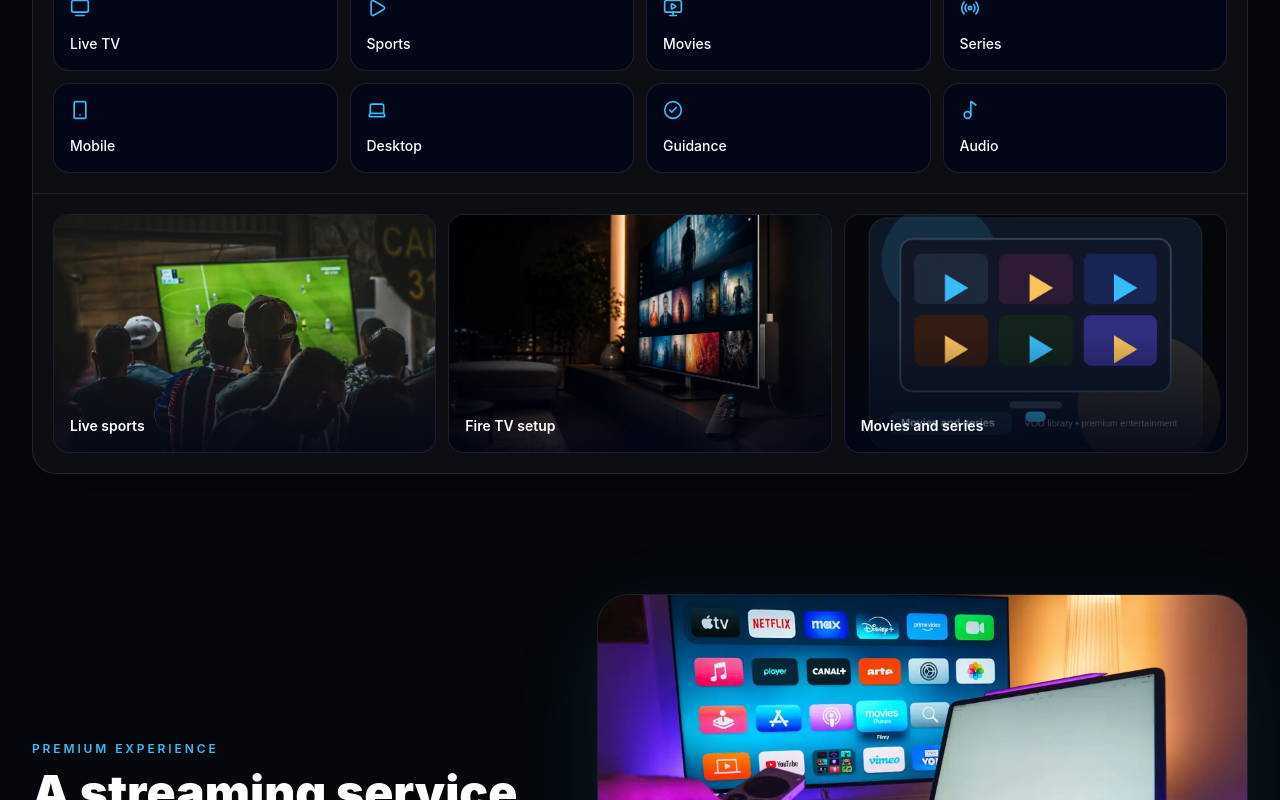
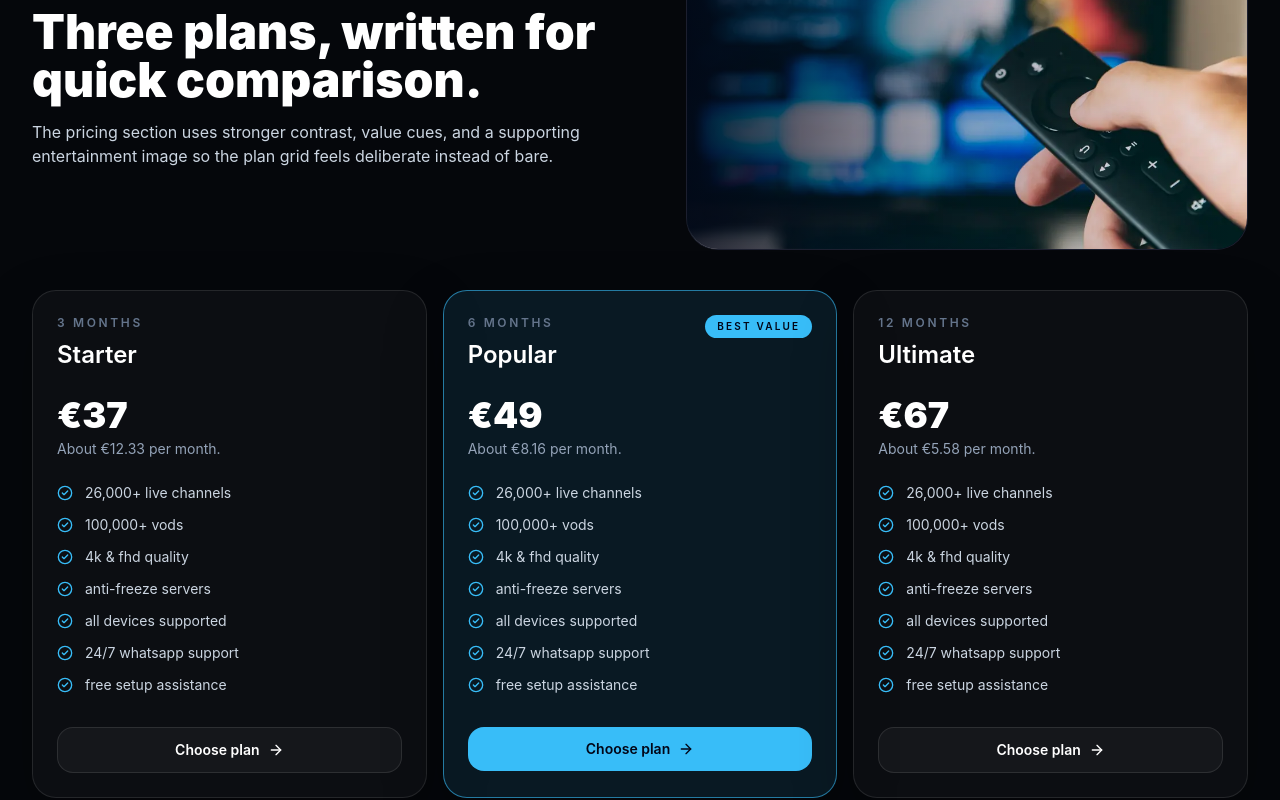
Before and after one commit to mangusta36/qwevotv-stream, a Next.js app: page / in a window 1280 px wide. Shown: the part 1060-1860 px from the top of the page. Built offline with nearby package versions, Linux system fonts and the light colour scheme.

Commit message:
jajahwhgwg131212222332

```diff
--- a/src/app/page.tsx
+++ b/src/app/page.tsx
@@ -14,10 +14,10 @@ const serviceSchema = {
   "@graph": [
     {
       "@type": "Organization",
-      "@id": "https://www.qwevotv.com/#organization",
+      "@id": "https://www.qwevotv.pro/#organization",
       name: SITE_NAME,
-      url: "https://www.qwevotv.com",
-      logo: "https://www.qwevotv.com/icones.png",
+      url: "https://www.qwevotv.pro",
+      logo: "https://www.qwevotv.pro/icones.png",
       contactPoint: {
         "@type": "ContactPoint",
         contactType: "customer support",
@@ -27,16 +27,16 @@ const serviceSchema = {
     },
     {
       "@type": "WebSite",
-      "@id": "https://www.qwevotv.com/#website",
+      "@id": "https://www.qwevotv.pro/#website",
       name: SITE_NAME,
-      url: "https://www.qwevotv.com",
-      publisher: { "@id": "https://www.qwevotv.com/#organization" },
+      url: "https://www.qwevotv.pro",
+      publisher: { "@id": "https://www.qwevotv.pro/#organization" },
     },
     {
       "@type": "Service",
-      "@id": "https://www.qwevotv.com/#service",
+      "@id": "https://www.qwevotv.pro/#service",
       name: "qwevo tv premium IPTV service",
-      provider: { "@id": "https://www.qwevotv.com/#organization" },
+      provider: { "@id": "https://www.qwevotv.pro/#organization" },
       serviceType: "IPTV streaming subscription",
       areaServed: "Worldwide",
       description: "Premium IPTV streaming with live TV, sports, movies, and support across major devices.",
@@ -50,7 +50,7 @@ const serviceSchema = {
     },
     {
       "@type": "FAQPage",
-      "@id": "https://www.qwevotv.com/#faq",
+      "@id": "https://www.qwevotv.pro/#faq",
       mainEntity: FAQ_ITEMS.map((item) => ({
         "@type": "Question",
         name: item.question,
@@ -75,6 +75,70 @@ export default function Home() {
 
       <section id="home">
         <Hero />
+      </section>
+
+      {/* --- PRICING SECTION --- */}
+      <section id="pricing" className="section-shell py-12 md:py-20">
+        <div className="grid gap-8 lg:grid-cols-[1.05fr_0.95fr] lg:items-center">
+          <div className="max-w-2xl">
+            <p className="text-xs font-semibold uppercase tracking-[0.24em] text-primary">Pricing snapshot</p>
+            <h2 className="mt-3 text-3xl font-black leading-tight text-white md:text-5xl">
+              Three plans, written for quick comparison.
+            </h2>
+            <p className="mt-4 text-sm leading-relaxed text-slate-300 md:text-base">
+              The pricing section uses stronger contrast, value cues, and a supporting entertainment image so the plan grid feels deliberate instead of bare.
+            </p>
+          </div>
+          <div className="relative aspect-[16/10] overflow-hidden rounded-[2rem] border border-white/10 bg-slate-950">
+            <Image
+              src="/images/4k-entertainment.webp"
+              alt="4K entertainment streaming interface on television"
+              fill
+              sizes="(min-width: 1024px) 42vw, 100vw"
+              className="object-cover"
+            />
+            <div className="absolute inset-0 bg-gradient-to-r from-slate-950/85 via-slate-950/25 to-transparent" />
+            <div className="absolute left-5 top-5 rounded-2xl border border-white/10 bg-slate-950/70 px-4 py-3 backdrop-blur-md">
+              <p className="text-xs font-semibold uppercase tracking-[0.22em] text-secondary">4K entertainment</p>
+            </div>
+          </div>
+        </div>
+
+        <div className="mt-10 grid gap-4 lg:grid-cols-3">
+          {PRICING_PLANS.map((plan) => (
+            <article key={plan.id} className={`surface-panel flex h-full flex-col p-6 ${plan.recommended ? "border-primary/60 bg-primary/10" : ""}`}>
+              <div className="flex items-start justify-between gap-4">
+                <div>
+                  <p className="text-xs font-semibold uppercase tracking-[0.22em] text-slate-500">{plan.duration}</p>
+                  <h3 className="mt-2 text-2xl font-semibold text-white">{plan.name}</h3>
+                </div>
+                {plan.recommended ? <span className="rounded-full bg-primary px-3 py-1 text-[10px] font-semibold uppercase tracking-[0.22em] text-slate-950">Best value</span> : null}
+              </div>
+              <p className="mt-6 text-4xl font-black text-white">€{plan.price}</p>
+              <p className="mt-1 text-sm text-slate-400">About €{plan.monthly} per month.</p>
+              <ul className="mt-6 space-y-3">
+                {/* DEBA HNA GHADI IBANO GA3 L-KHADAMAT HIT HAYYEDNA .slice(0, 4) */}
+                {plan.features.map((feature) => (
+                  <li key={feature} className="flex items-start gap-3 text-sm text-slate-300">
+                    <CheckCircle2 className="mt-0.5 h-4 w-4 shrink-0 text-primary" />
+                    <span>{feature}</span>
+                  </li>
+                ))}
+              </ul>
+              <a
+                href={`${WHATSAPP_URL}?text=${encodeURIComponent(`Hello, I want the ${plan.duration} plan from ${SITE_NAME}.`)}`}
+                target="_blank"
+                rel="noopener noreferrer"
+                className={`mt-8 inline-flex items-center justify-center gap-2 rounded-2xl px-5 py-3 text-sm font-semibold transition-colors ${
+                  plan.recommended ? "bg-primary text-slate-950 hover:bg-primary-light" : "border border-white/10 bg-white/[0.04] text-white hover:border-primary/60 hover:bg-white/[0.08]"
+                }`}
+              >
+                Choose plan
+                <ArrowRight className="h-4 w-4" />
+              </a>
+            </article>
+          ))}
+        </div>
       </section>
 
       <MoviesCarousel />
@@ -141,68 +205,6 @@ export default function Home() {
               The redesign uses simpler shapes, smaller visual assets, and a tighter hierarchy so the experience stays usable on a slower development machine.
             </p>
           </div>
-        </div>
-      </section>
-
-      <section id="pricing" className="section-shell py-12 md:py-20">
-        <div className="grid gap-8 lg:grid-cols-[1.05fr_0.95fr] lg:items-center">
-          <div className="max-w-2xl">
-            <p className="text-xs font-semibold uppercase tracking-[0.24em] text-primary">Pricing snapshot</p>
-            <h2 className="mt-3 text-3xl font-black leading-tight text-white md:text-5xl">
-              Three plans, written for quick comparison.
-            </h2>
-            <p className="mt-4 text-sm leading-relaxed text-slate-300 md:text-base">
-              The pricing section uses stronger contrast, value cues, and a supporting entertainment image so the plan grid feels deliberate instead of bare.
-            </p>
-          </div>
-          <div className="relative aspect-[16/10] overflow-hidden rounded-[2rem] border border-white/10 bg-slate-950">
-            <Image
-              src="/images/4k-entertainment.webp"
-              alt="4K entertainment streaming interface on television"
-              fill
-              sizes="(min-width: 1024px) 42vw, 100vw"
-              className="object-cover"
-            />
-            <div className="absolute inset-0 bg-gradient-to-r from-slate-950/85 via-slate-950/25 to-transparent" />
-            <div className="absolute left-5 top-5 rounded-2xl border border-white/10 bg-slate-950/70 px-4 py-3 backdrop-blur-md">
-              <p className="text-xs font-semibold uppercase tracking-[0.22em] text-secondary">4K entertainment</p>
-            </div>
-          </div>
-        </div>
-
-        <div className="mt-10 grid gap-4 lg:grid-cols-3">
-          {PRICING_PLANS.map((plan) => (
-            <article key={plan.id} className={`surface-panel flex h-full flex-col p-6 ${plan.recommended ? "border-primary/60 bg-primary/10" : ""}`}>
-              <div className="flex items-start justify-between gap-4">
-                <div>
-                  <p className="text-xs font-semibold uppercase tracking-[0.22em] text-slate-500">{plan.duration}</p>
-                  <h3 className="mt-2 text-2xl font-semibold text-white">{plan.name}</h3>
-                </div>
-                {plan.recommended ? <span className="rounded-full bg-primary px-3 py-1 text-[10px] font-semibold uppercase tracking-[0.22em] text-slate-950">Best value</span> : null}
-              </div>
-              <p className="mt-6 text-4xl font-black text-white">€{plan.price}</p>
-              <p className="mt-1 text-sm text-slate-400">About €{plan.monthly} per month.</p>
-              <ul className="mt-6 space-y-3">
-                {plan.features.slice(0, 4).map((feature) => (
-                  <li key={feature} className="flex items-start gap-3 text-sm text-slate-300">
-                    <CheckCircle2 className="mt-0.5 h-4 w-4 shrink-0 text-primary" />
-                    <span>{feature}</span>
-                  </li>
-                ))}
-              </ul>
-              <a
-                href={`${WHATSAPP_URL}?text=${encodeURIComponent(`Hello, I want the ${plan.duration} plan from ${SITE_NAME}.`)}`}
-                target="_blank"
-                rel="noopener noreferrer"
-                className={`mt-8 inline-flex items-center justify-center gap-2 rounded-2xl px-5 py-3 text-sm font-semibold transition-colors ${
-                  plan.recommended ? "bg-primary text-slate-950 hover:bg-primary-light" : "border border-white/10 bg-white/[0.04] text-white hover:border-primary/60 hover:bg-white/[0.08]"
-                }`}
-              >
-                Choose plan
-                <ArrowRight className="h-4 w-4" />
-              </a>
-            </article>
-          ))}
         </div>
       </section>
 
--- a/src/app/robots.ts
+++ b/src/app/robots.ts
@@ -6,6 +6,7 @@ export default function robots(): MetadataRoute.Robots {
       userAgent: '*',
       allow: '/',
     },
-    sitemap: 'https://www.qwevotv.com/sitemap.xml',
+    // Bedelna .com b .pro hna
+    sitemap: 'https://www.qwevotv.pro/sitemap.xml',
   }
 }
--- a/src/app/sitemap.ts
+++ b/src/app/sitemap.ts
@@ -2,7 +2,8 @@ import { MetadataRoute } from 'next'
 import { blogPosts } from '@/lib/posts'
 
 export default function sitemap(): MetadataRoute.Sitemap {
-  const baseUrl = 'https://www.qwevotv.com'
+  // Bedelt l-URL hna l-teht
+  const baseUrl = 'https://www.qwevotv.pro'
   const now = new Date()
 
   const routes: MetadataRoute.Sitemap = [
--- a/src/constants/content.ts
+++ b/src/constants/content.ts
@@ -46,10 +46,12 @@ export const PRICING_PLANS = [
     recommended: false,
     features: [
       "26,000+ live channels",
-      "4K and FHD playback",
-      "Live channels and VOD",
-      "WhatsApp activation",
-      "Setup guidance",
+      "100,000+ vods",
+      "4k & fhd quality",
+      "anti-freeze servers",
+      "all devices supported",
+      "24/7 whatsapp support",
+      "free setup assistance",
     ],
   },
   {
@@ -60,11 +62,13 @@ export const PRICING_PLANS = [
     monthly: "8.16",
     recommended: true,
     features: [
-      "Full channel and VOD access",
-      "Priority support",
-      "Sports and premium entertainment",
-      "4K and FHD playback",
-      "Fast activation",
+      "26,000+ live channels",
+      "100,000+ vods",
+      "4k & fhd quality",
+      "anti-freeze servers",
+      "all devices supported",
+      "24/7 whatsapp support",
+      "free setup assistance",
     ],
   },
   {
@@ -75,11 +79,13 @@ export const PRICING_PLANS = [
     monthly: "5.58",
     recommended: false,
     features: [
-      "Best monthly value",
-      "4K entertainment quality",
-      "Sports, movies, and series",
-      "Renewal reminders",
-      "Setup assistance included",
+      "26,000+ live channels",
+      "100,000+ vods",
+      "4k & fhd quality",
+      "anti-freeze servers",
+      "all devices supported",
+      "24/7 whatsapp support",
+      "free setup assistance",
     ],
   },
 ];
```
Also changed, not shown: src/app/blog/[id]/page.tsx (+6 -6 lines), src/app/layout.tsx (+6 -3 lines).
